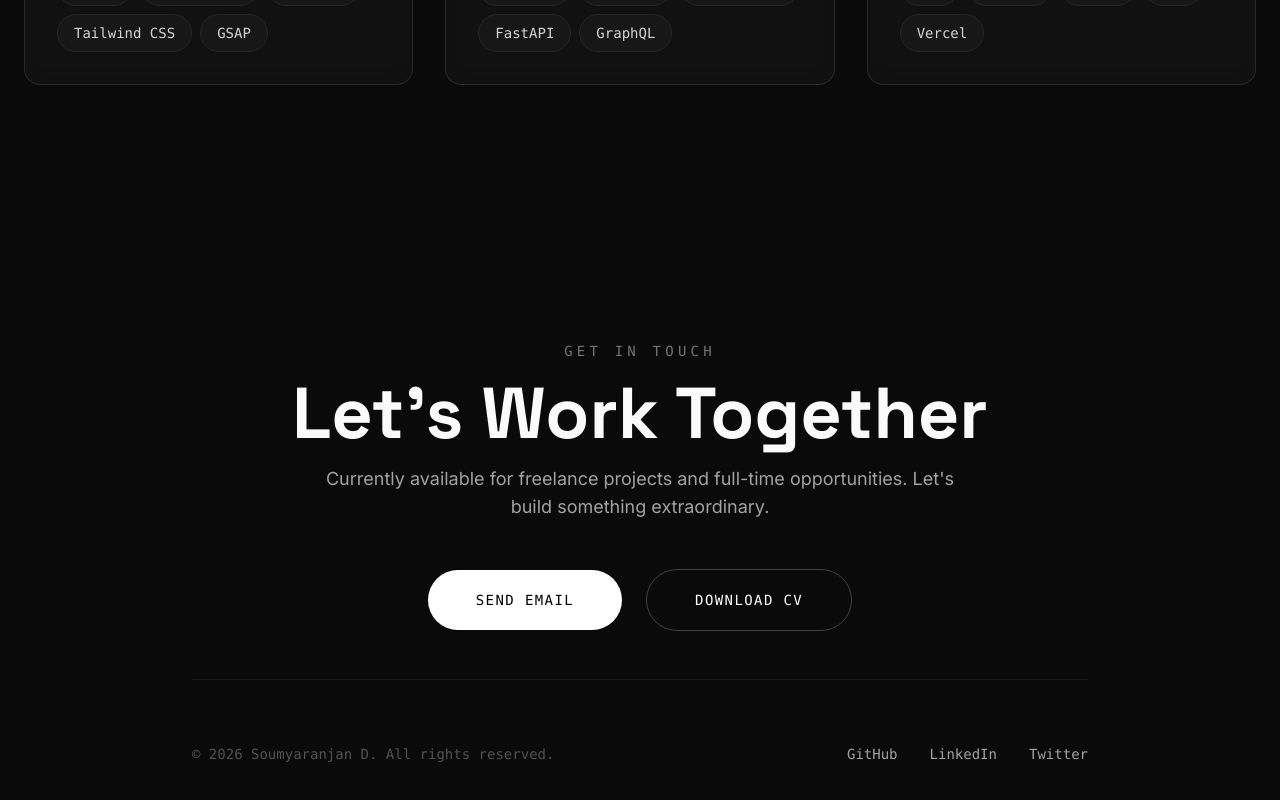
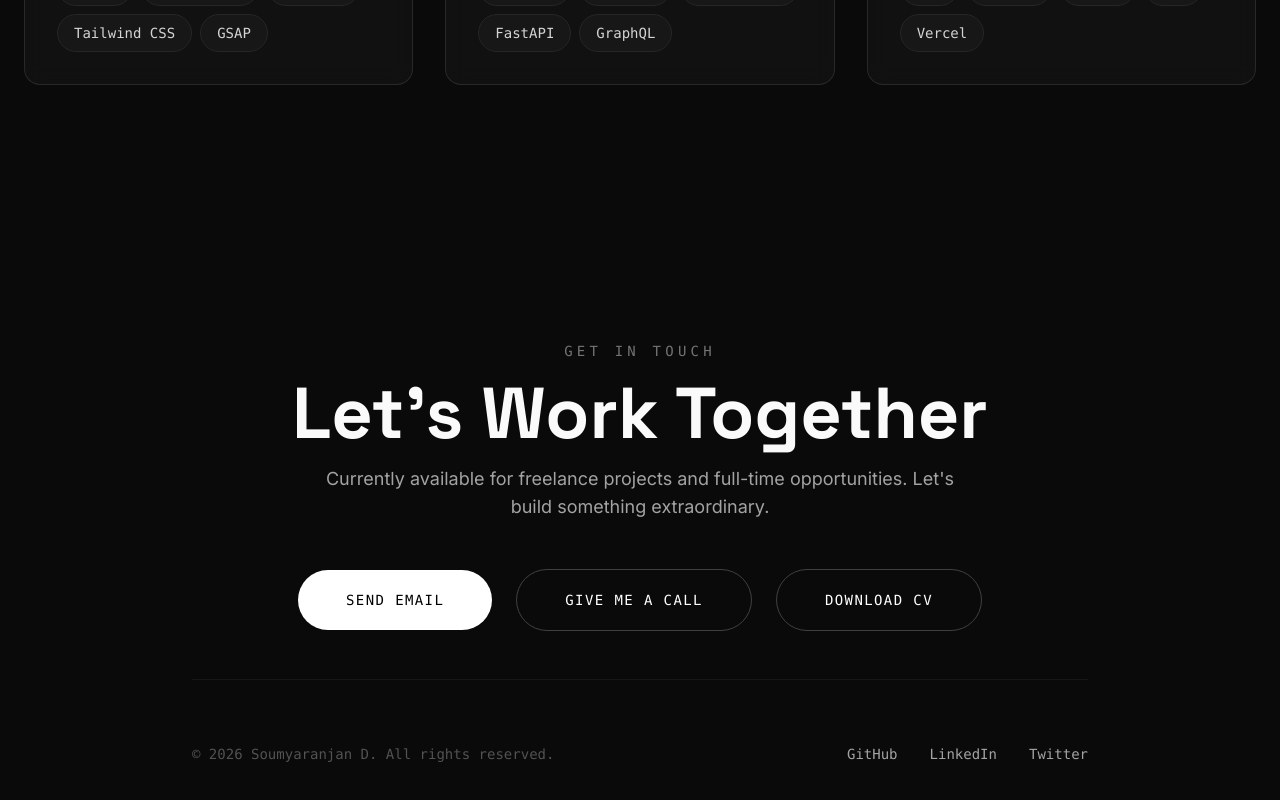
Before and after one commit to bobby-99/portfolio, a React (Vite) app: page / in a window 1280 px wide. Shown: the part 3834-4634 px from the top of the page. Built offline with nearby package versions, Linux system fonts and the light colour scheme.

Commit message:
Updated Contact section

```diff
--- a/src/sections/Contact.tsx
+++ b/src/sections/Contact.tsx
@@ -28,7 +28,13 @@ export default function Contact() {
             Send Email
           </MagneticButton>
           <MagneticButton
-            href="#"
+            href="tel:+916302753005"
+            className="px-12 py-5 border border-mono-700 font-mono text-sm tracking-widest uppercase hover:bg-white hover:text-black hover:border-white transition-all rounded-full"
+          >
+            Give Me A Call
+          </MagneticButton>
+          <MagneticButton
+            href="https://drive.google.com/file/d/11111111111111111111111111111111/view?usp=sharing"
             className="px-12 py-5 border border-mono-700 font-mono text-sm tracking-widest uppercase hover:bg-white hover:text-black hover:border-white transition-all rounded-full"
           >
             Download CV
```
